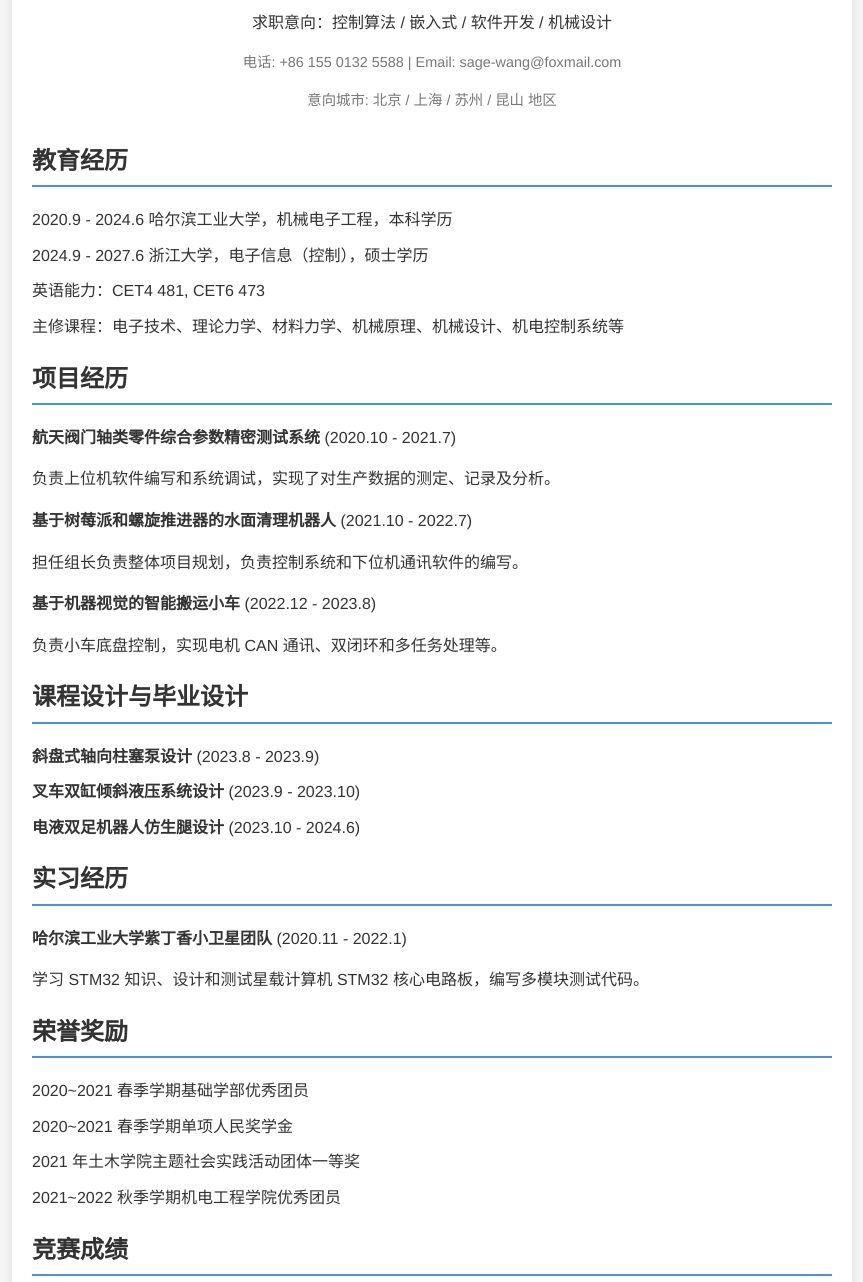
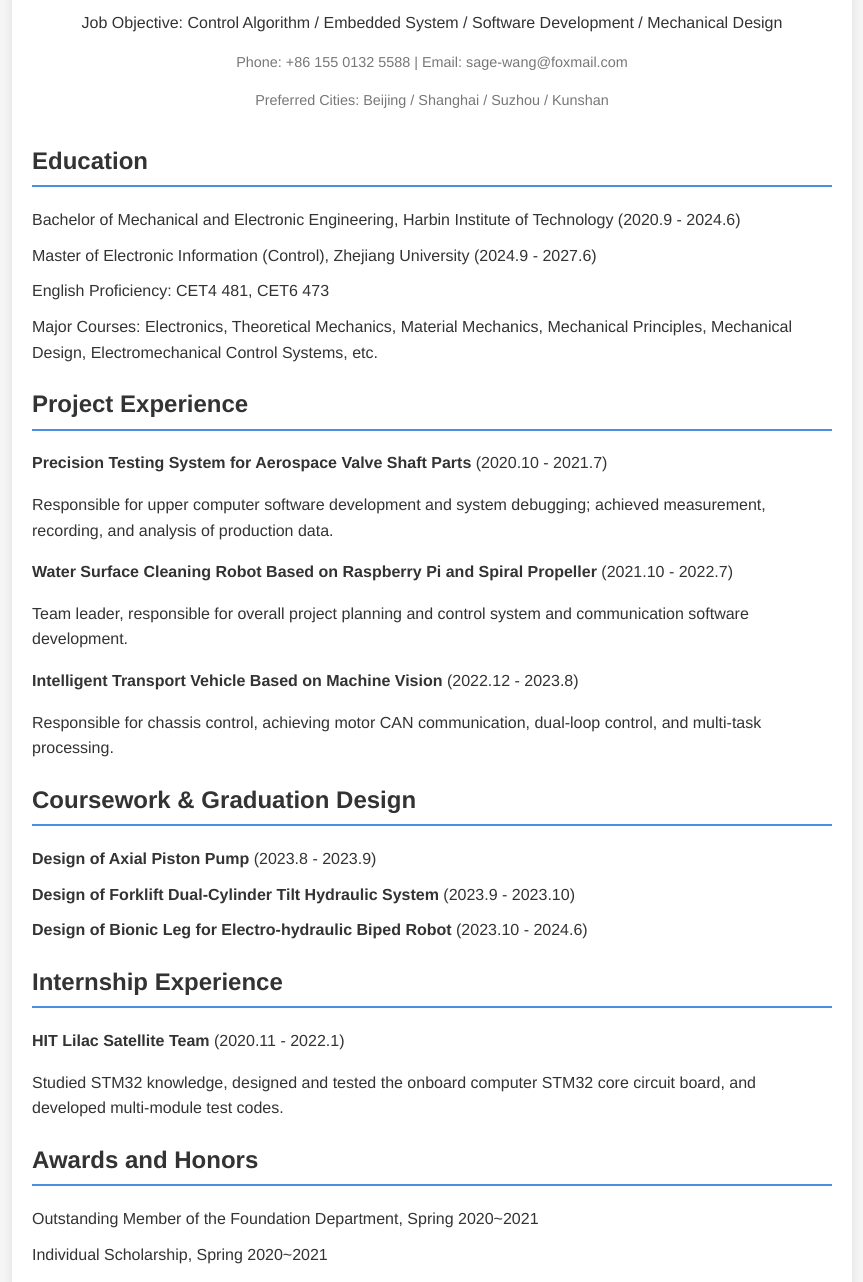
Before and after one commit to SadChips/ShuaiqiWang.github.io, a plain HTML site: page index.html in a window 1280 px wide. Shown: the part 117-1399 px from the top of the page, without its empty margins (208-1071 px from the left). Drawn offline with Linux system fonts and the light colour scheme.

Commit message:
Update index.html

```diff
--- a/index.html
+++ b/index.html
@@ -1,9 +1,9 @@
 <!DOCTYPE html>
-<html lang="zh-CN">
+<html lang="en">
 <head>
     <meta charset="UTF-8">
     <meta name="viewport" content="width=device-width, initial-scale=1.0">
-    <title>王帅淇的学术简历</title>
+    <title>Academic CV - Shuaiqi Wang</title>
     <style>
         body {
             font-family: "Helvetica Neue", Arial, sans-serif;
@@ -62,82 +62,82 @@
 
     <div class="container">
         <header>
-            <h1>王帅淇</h1>
-            <p>求职意向：控制算法 / 嵌入式 / 软件开发 / 机械设计</p>
+            <h1>Shuaiqi Wang</h1>
+            <p>Job Objective: Control Algorithm / Embedded System / Software Development / Mechanical Design</p>
             <div class="contact-info">
-                <p>电话: +86 155 0132 5588 | Email: sage-wang@foxmail.com</p>
-                <p>意向城市: 北京 / 上海 / 苏州 / 昆山 地区</p>
+                <p>Phone: +86 155 0132 5588 | Email: sage-wang@foxmail.com</p>
+                <p>Preferred Cities: Beijing / Shanghai / Suzhou / Kunshan</p>
             </div>
         </header>
 
         <section>
-            <h2>教育经历</h2>
+            <h2>Education</h2>
             <ul>
-                <li>2020.9 - 2024.6 哈尔滨工业大学，机械电子工程，本科学历</li>
-                <li>2024.9 - 2027.6 浙江大学，电子信息（控制），硕士学历</li>
-                <li>英语能力：CET4 481, CET6 473</li>
-                <li>主修课程：电子技术、理论力学、材料力学、机械原理、机械设计、机电控制系统等</li>
+                <li>Bachelor of Mechanical and Electronic Engineering, Harbin Institute of Technology (2020.9 - 2024.6)</li>
+                <li>Master of Electronic Information (Control), Zhejiang University (2024.9 - 2027.6)</li>
+                <li>English Proficiency: CET4 481, CET6 473</li>
+                <li>Major Courses: Electronics, Theoretical Mechanics, Material Mechanics, Mechanical Principles, Mechanical Design, Electromechanical Control Systems, etc.</li>
             </ul>
         </section>
 
         <section>
-            <h2>项目经历</h2>
+            <h2>Project Experience</h2>
             <ul>
-                <li><strong>航天阀门轴类零件综合参数精密测试系统</strong> (2020.10 - 2021.7)
-                    <p>负责上位机软件编写和系统调试，实现了对生产数据的测定、记录及分析。</p>
+                <li><strong>Precision Testing System for Aerospace Valve Shaft Parts</strong> (2020.10 - 2021.7)
+                    <p>Responsible for upper computer software development and system debugging; achieved measurement, recording, and analysis of production data.</p>
                 </li>
-                <li><strong>基于树莓派和螺旋推进器的水面清理机器人</strong> (2021.10 - 2022.7)
-                    <p>担任组长负责整体项目规划，负责控制系统和下位机通讯软件的编写。</p>
+                <li><strong>Water Surface Cleaning Robot Based on Raspberry Pi and Spiral Propeller</strong> (2021.10 - 2022.7)
+                    <p>Team leader, responsible for overall project planning and control system and communication software development.</p>
                 </li>
-                <li><strong>基于机器视觉的智能搬运小车</strong> (2022.12 - 2023.8)
-                    <p>负责小车底盘控制，实现电机 CAN 通讯、双闭环和多任务处理等。</p>
+                <li><strong>Intelligent Transport Vehicle Based on Machine Vision</strong> (2022.12 - 2023.8)
+                    <p>Responsible for chassis control, achieving motor CAN communication, dual-loop control, and multi-task processing.</p>
                 </li>
             </ul>
         </section>
 
         <section>
-            <h2>课程设计与毕业设计</h2>
+            <h2>Coursework & Graduation Design</h2>
             <ul>
-                <li><strong>斜盘式轴向柱塞泵设计</strong> (2023.8 - 2023.9)</li>
-                <li><strong>叉车双缸倾斜液压系统设计</strong> (2023.9 - 2023.10)</li>
-                <li><strong>电液双足机器人仿生腿设计</strong> (2023.10 - 2024.6)</li>
+                <li><strong>Design of Axial Piston Pump</strong> (2023.8 - 2023.9)</li>
+                <li><strong>Design of Forklift Dual-Cylinder Tilt Hydraulic System</strong> (2023.9 - 2023.10)</li>
+                <li><strong>Design of Bionic Leg for Electro-hydraulic Biped Robot</strong> (2023.10 - 2024.6)</li>
             </ul>
         </section>
 
         <section>
-            <h2>实习经历</h2>
+            <h2>Internship Experience</h2>
             <ul>
-                <li><strong>哈尔滨工业大学紫丁香小卫星团队</strong> (2020.11 - 2022.1)
-                    <p>学习 STM32 知识、设计和测试星载计算机 STM32 核心电路板，编写多模块测试代码。</p>
+                <li><strong>HIT Lilac Satellite Team</strong> (2020.11 - 2022.1)
+                    <p>Studied STM32 knowledge, designed and tested the onboard computer STM32 core circuit board, and developed multi-module test codes.</p>
                 </li>
             </ul>
         </section>
 
         <section>
-            <h2>荣誉奖励</h2>
+            <h2>Awards and Honors</h2>
             <ul>
-                <li>2020~2021 春季学期基础学部优秀团员</li>
-                <li>2020~2021 春季学期单项人民奖学金</li>
-                <li>2021 年土木学院主题社会实践活动团体一等奖</li>
-                <li>2021~2022 秋季学期机电工程学院优秀团员</li>
+                <li>Outstanding Member of the Foundation Department, Spring 2020~2021</li>
+                <li>Individual Scholarship, Spring 2020~2021</li>
+                <li>First Prize in Social Practice Activity of Civil Engineering School, 2021</li>
+                <li>Outstanding Member of the School of Mechanical Engineering, Fall 2021~2022</li>
             </ul>
         </section>
 
         <section>
-            <h2>竞赛成绩</h2>
+            <h2>Competition Achievements</h2>
             <ul>
-                <li>第九届全国大学生光电设计竞赛东北赛区二等奖</li>
-                <li>2022年高教社杯大学生数学建模竞赛黑龙江赛区二等奖</li>
+                <li>Second Prize in the Northeast Region of the 9th National University Optoelectronic Design Competition</li>
+                <li>Second Prize in the 2022 National College Student Mathematical Modeling Competition, Heilongjiang Province</li>
             </ul>
         </section>
 
         <section>
-            <h2>自我评价</h2>
-            <p>学习能力强，涉及计算机、控制、电子、嵌入式等领域，具有丰富的STM32项目经验。熟悉C、C++、Python编程语言，擅长CAD制图和SOLIDWORKS建模。</p>
+            <h2>Self-Evaluation</h2>
+            <p>Strong learning ability with a broad academic background in computing, control systems, electronics, and embedded systems. Experienced in STM32 projects, familiar with ROS systems, and proficient in C, C++, and Python. Skilled in CAD drawing and modeling with SolidWorks.</p>
         </section>
 
         <footer class="footer">
-            <p>&copy; 2024 王帅淇. All rights reserved.</p>
+            <p>&copy; 2024 Shuaiqi Wang. All rights reserved.</p>
         </footer>
     </div>
 
```
